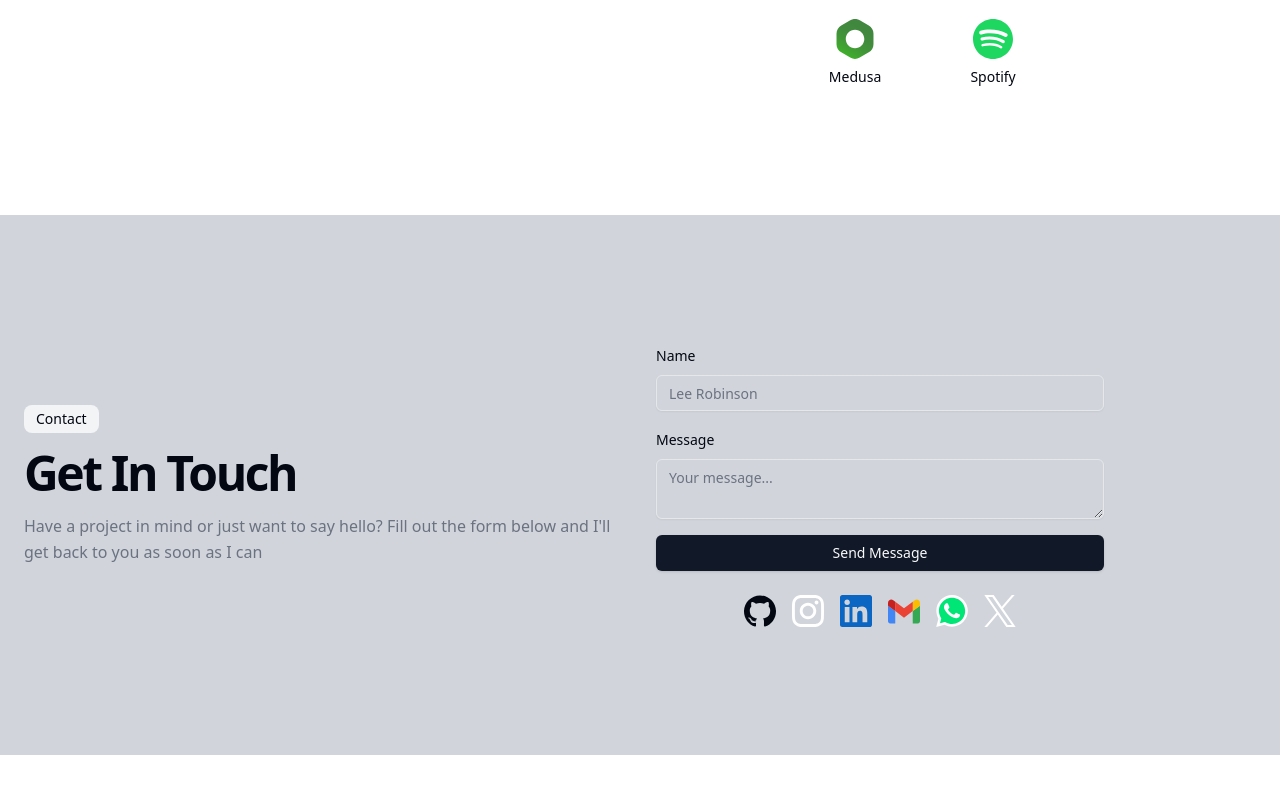
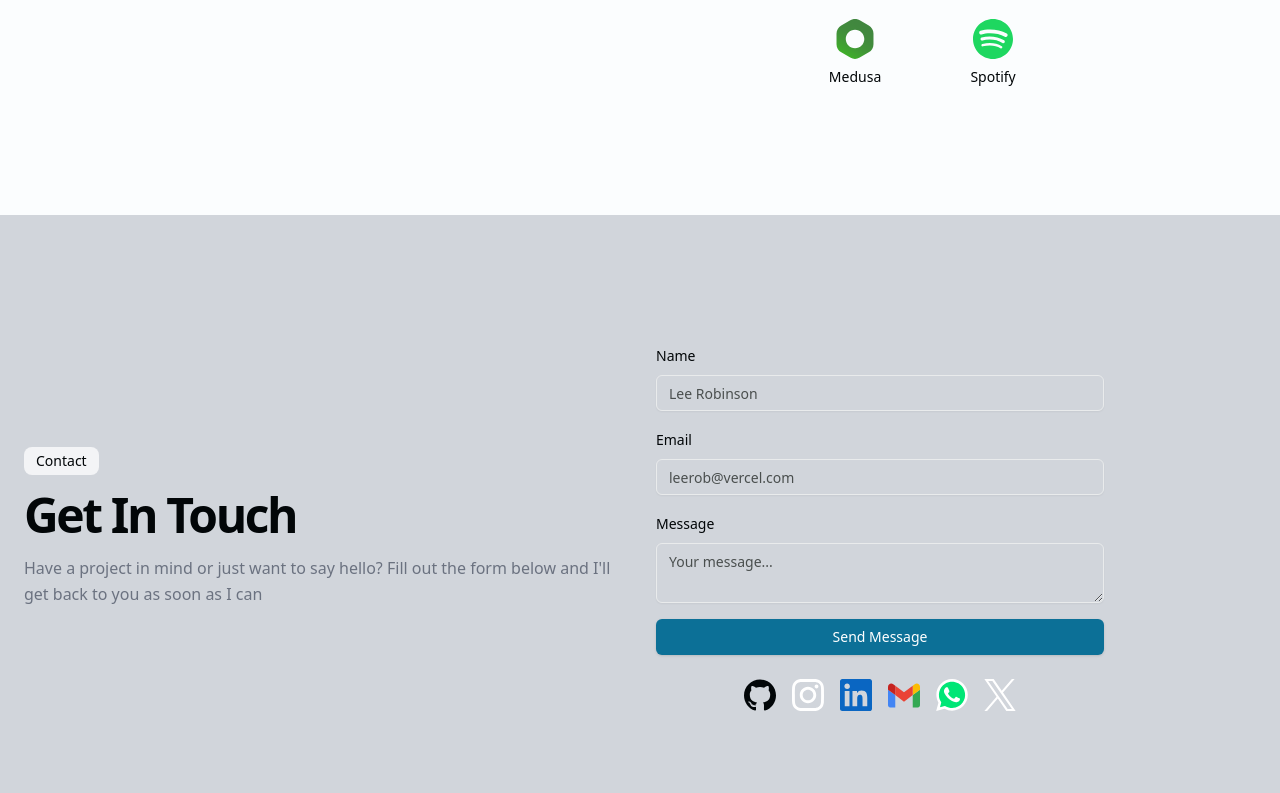
Before and after one commit to owenstack/owenstack.github.io, a Next.js app: page / in a window 1280 px wide. Shown: the part 3455-4248 px from the top of the page. Before the commit the page ends 4210 px from the top, so only its background shows below. Built offline with nearby package versions, Linux system fonts and the light colour scheme.

Commit message:
fix: form submit error update 6 files

```diff
--- /dev/null
+++ b/app/api/contact/route.ts
@@ -0,0 +1,47 @@
+import nodemailer from 'nodemailer';
+
+export async function POST(req: Request) {
+    const body = await req.formData()
+
+    const name = body.get('name');
+    const email = body.get('email');
+    const message = body.get('message');
+
+    if (!name || !email || !message) {
+      return new Response('Missing required form data', { status: 400 });
+    }
+
+    let transporter = nodemailer.createTransport({
+        host: process.env.SMTP_HOST,
+        port: 587,
+        secure: false,
+        auth: {
+            user: process.env.SMTP_USER,
+            pass:  process.env.SMTP_PASS
+        }
+    })
+
+    let mailOptions = {
+        from: 'owen@owenstack.github.io',
+        to: 'jenukohaefobi@gmail.com',
+        subject: 'Contact Form',
+        text: `New Form Submission: \n\nOne ${name} with email ${email} dropped a message whose contents are: \n\n${message}`
+    }
+
+    try {
+        const info = await new Promise<nodemailer.SentMessageInfo>((resolve, reject) => {
+            transporter.sendMail(mailOptions, (error, info) => {
+                if (error) {
+                    reject(error)
+                } else {
+                    resolve(info)
+                }
+            })
+        })
+        console.log('Email sent: ', info.response)
+        return new Response('Email Sent Succesfully', {status: 200})
+    } catch (error) {
+        console.error(error)
+        return new Response(`Error: ${error}`, {status: 500})
+    }
+}
--- a/app/globals.css
+++ b/app/globals.css
@@ -4,65 +4,48 @@
 
 @layer base {
   :root {
-      --background: 0 0% 100%;
-      --foreground: 224 71.4% 4.1%;
-
-      --card: 0 0% 100%;
-      --card-foreground: 224 71.4% 4.1%;
-
-      --popover: 0 0% 100%;
-      --popover-foreground: 224 71.4% 4.1%;
-
-      --primary: 220.9 39.3% 11%;
-      --primary-foreground: 210 20% 98%;
-
-      --secondary: 220 14.3% 95.9%;
-      --secondary-foreground: 220.9 39.3% 11%;
-
-      --muted: 220 14.3% 95.9%;
-      --muted-foreground: 220 8.9% 46.1%;
-
-      --accent: 220 14.3% 95.9%;
-      --accent-foreground: 220.9 39.3% 11%;
-
-      --destructive: 0 84.2% 60.2%;
-      --destructive-foreground: 210 20% 98%;
-
-      --border: 220 13% 91%;
-      --input: 220 13% 91%;
-      --ring: 224 71.4% 4.1%;
-
+    --background: 197 54% 99%;
+    --foreground: 197 51% 2%;
+    --muted: 167 40% 94%;
+    --muted-foreground: 167 3% 30%;
+    --popover: 197 54% 98%;
+    --popover-foreground: 197 51% 1%;
+    --card: 197 54% 98%;
+    --card-foreground: 197 51% 1%;
+    --border: 197 9% 92%;
+    --input: 197 9% 92%;
+    --primary: 197 85% 32%;
+    --primary-foreground: 0 0% 100%;
+    --secondary: 167 85% 32%;
+    --secondary-foreground: 0 0% 100%;
+    --accent: 227 85% 32%;
+    --accent-foreground: 227 85% 92%;
+    --destructive: 20 90% 40%;
+    --destructive-foreground: 0 0% 100%;
+    --ring: 197 85% 32%;
     --radius: 0.5rem;
   }
 
   .dark {
-      --background: 224 71.4% 4.1%;
-      --foreground: 210 20% 98%;
-
-      --card: 224 71.4% 4.1%;
-      --card-foreground: 210 20% 98%;
-
-      --popover: 224 71.4% 4.1%;
-      --popover-foreground: 210 20% 98%;
-
-      --primary: 210 20% 98%;
-      --primary-foreground: 220.9 39.3% 11%;
-
-      --secondary: 215 27.9% 16.9%;
-      --secondary-foreground: 210 20% 98%;
-
-      --muted: 215 27.9% 16.9%;
-      --muted-foreground: 217.9 10.6% 64.9%;
-
-      --accent: 215 27.9% 16.9%;
-      --accent-foreground: 210 20% 98%;
-
-      --destructive: 0 62.8% 30.6%;
-      --destructive-foreground: 210 20% 98%;
-
-      --border: 215 27.9% 16.9%;
-      --input: 215 27.9% 16.9%;
-      --ring: 216 12.2% 83.9%;
+    --background: 197 39% 2%;
+    --foreground: 197 30% 99%;
+    --muted: 167 40% 6%;
+    --muted-foreground: 167 3% 70%;
+    --popover: 197 39% 3%;
+    --popover-foreground: 0 0% 100%;
+    --card: 197 39% 3%;
+    --card-foreground: 0 0% 100%;
+    --border: 197 9% 14%;
+    --input: 197 9% 14%;
+    --primary: 197 85% 32%;
+    --primary-foreground: 0 0% 100%;
+    --secondary: 167 85% 32%;
+    --secondary-foreground: 0 0% 100%;
+    --accent: 227 85% 32%;
+    --accent-foreground: 227 85% 92%;
+    --destructive: 20 90% 57%;
+    --destructive-foreground: 0 0% 0%;
+    --ring: 197 85% 32%;
   }
 }
 
--- a/components/ContactSection.tsx
+++ b/components/ContactSection.tsx
@@ -1,12 +1,13 @@
 "use client";
 
-import {Button} from "./ui/button";
-import {toast} from "sonner";
-import {useLanguage} from "@/lib/providers";
-import {contactSection, formDetails, buttonLabels} from "@/lib/data";
-import {Label} from "./ui/label";
-import {Input} from "./ui/input";
-import {Textarea} from "./ui/textarea";
+import { Button } from "./ui/button";
+import { toast } from "sonner";
+import { useTransition } from "react";
+import { useLanguage } from "@/lib/providers";
+import { contactSection, formDetails, buttonLabels } from "@/lib/data";
+import { Label } from "./ui/label";
+import { Input } from "./ui/input";
+import { Textarea } from "./ui/textarea";
 import Link from "next/link";
 import Github from "@/assets/github";
 import Instagram from "@/assets/instagram";
@@ -16,18 +17,21 @@ import WhatsApp from "@/assets/whatsapp";
 import X from "@/assets/x";
 
 export default function ContactSection() {
-  const {language} = useLanguage();
-  const apiBaseUrl = "https://owenstack-mail.onrender.com/submit-form";
+  const { language } = useLanguage();
+  const [pending, startTransition] = useTransition();
 
-  async function handleSubmit(formData: FormData) {
-    const response = await fetch(apiBaseUrl, {
+  async function handleSubmit(event: React.FormEvent<HTMLFormElement>) {
+    event.preventDefault();
+
+    const form = event.currentTarget;
+    const formData = new FormData(form);
+
+    startTransition(async () => {
+      await fetch("/api/contact", {
         method: "POST",
-      headers: {
-        "Content-Type": "application/json",
-      },
         body: formData,
-    });
-
+      }).then((response) => {
+        if (!response.ok) {
           if (!response.ok) {
             toast(
               `${
@@ -58,7 +62,11 @@ export default function ContactSection() {
                 }`,
               }
             );
+            form.reset();
           }
+        }
+      });
+    });
   }
 
   return (
@@ -83,14 +91,32 @@ export default function ContactSection() {
             </p>
           </div>
           <div className="w-full max-w-md">
-            <form action={handleSubmit} className="space-y-4">
+            <form onSubmit={handleSubmit} className="space-y-4">
               <div className="space-y-2">
                 <Label htmlFor="name">
                   {language === "EN"
                     ? formDetails.name.en
                     : formDetails.name.fr}
                 </Label>
-                <Input id="name" placeholder="Lee Robinson" required />
+                <Input
+                  id="name"
+                  name="name"
+                  placeholder="Lee Robinson"
+                  required
+                />
+              </div>
+              <div className="space-y-2">
+                <Label htmlFor="name">
+                  {language === "EN"
+                    ? formDetails.email.en
+                    : formDetails.email.fr}
+                </Label>
+                <Input
+                  id="email"
+                  name="email"
+                  placeholder="leerob@vercel.com"
+                  required
+                />
               </div>
               <div className="space-y-2">
                 <Label htmlFor="message">
@@ -98,12 +124,23 @@ export default function ContactSection() {
                     ? formDetails.message.en
                     : formDetails.message.fr}
                 </Label>
-                <Textarea id="message" placeholder="Your message..." required />
+                <Textarea
+                  id="message"
+                  name="message"
+                  placeholder="Your message..."
+                  required
+                />
               </div>
-              <Button className="w-full" type="submit">
+              <Button className="w-full" type="submit" disabled={pending}>
+                {pending ? (
+                  <div className="flex items-center justify-center h-5 w-5 animate-spin rounded-full border-2 border-current border-r-transparent mr-3" />
+                ) : (
+                  <span>
                     {language === "EN"
                       ? buttonLabels.message.en
                       : buttonLabels.message.fr}
+                  </span>
+                )}
               </Button>
             </form>
             <br />
--- a/package.json
+++ b/package.json
@@ -21,6 +21,7 @@
     "lucide-react": "^0.377.0",
     "next": "14.1.4",
     "next-themes": "^0.3.0",
+    "nodemailer": "^6.9.13",
     "react": "^18",
     "react-dom": "^18",
     "sharp": "^0.33.3",
@@ -30,6 +31,7 @@
   },
   "devDependencies": {
     "@types/node": "^20",
+    "@types/nodemailer": "^6",
     "@types/react": "^18",
     "@types/react-dom": "^18",
     "autoprefixer": "^10.0.1",
@@ -38,5 +40,6 @@
     "postcss": "^8",
     "tailwindcss": "^3.3.0",
     "typescript": "^5"
-  }
+  },
+  "packageManager": "yarn@4.2.2"
 }
```
Also changed, not shown: components/HeroSection.tsx (+5 -4 lines), .yarnrc.yml (added), 2 other files (tests, documents, lock files or other folders). Lines whose indentation alone changed are shown as unchanged.
